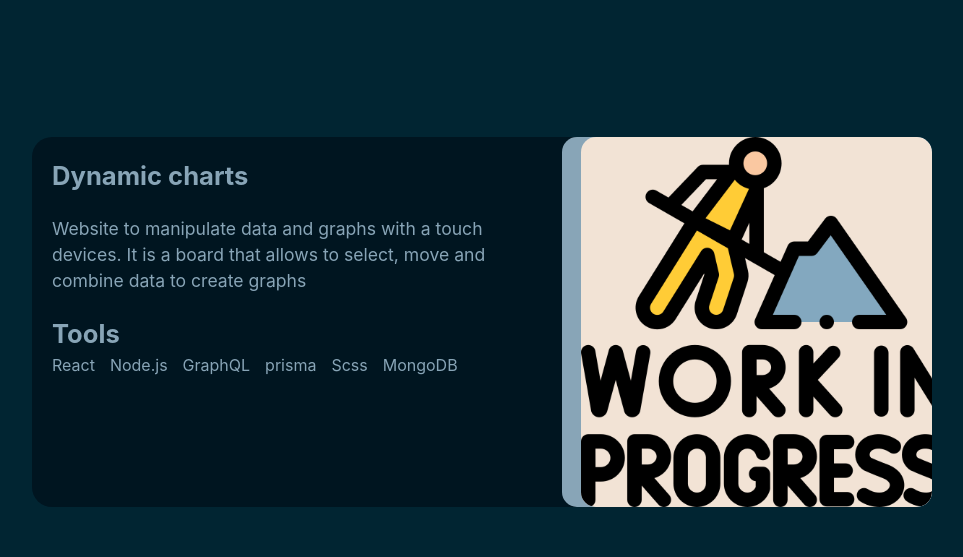
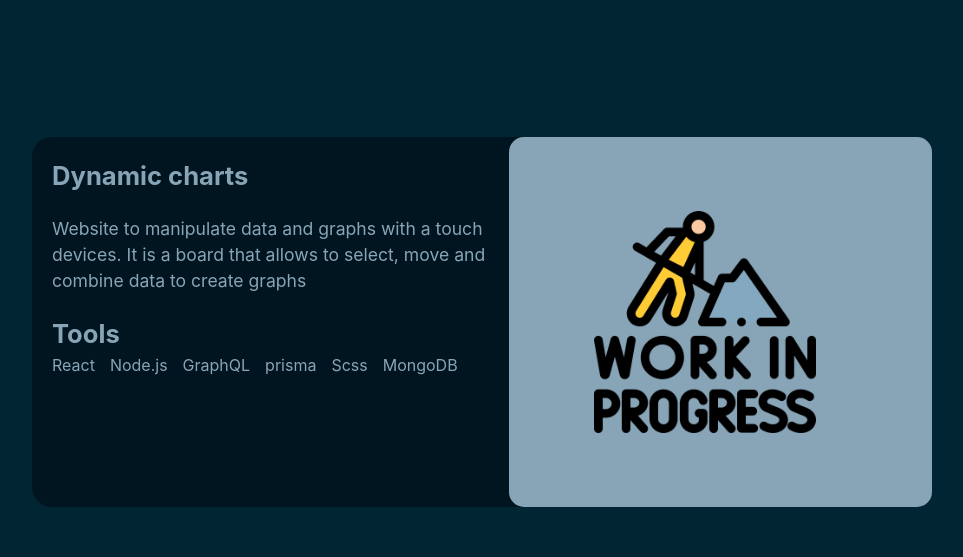
Before and after one commit to nefzina/Portfolio_DevFullStack, a React (Vite) app: page / in a window 1280 px wide. Shown: the part 1560-2117 px from the top of the page, without its empty margins (158-1121 px from the left). Built offline with nearby package versions, Linux system fonts and the light colour scheme.

Commit message:
improve images links and style

```diff
--- a/public/projectsData.js
+++ b/public/projectsData.js
@@ -15,7 +15,7 @@ export const projects = [
       "JUnit",
       "Docker",
     ],
-    image: "../src/assets/webook_desktop.png",
+    image: "/src/assets/webook_desktop.png",
   },
 
   {
@@ -29,6 +29,6 @@ export const projects = [
     title: "COMFHOOD",
     description: "An online clothing store, responsive, designed with a clean, user-friendly interface.",
     tools: ["React", "Node.js", "Express.js", "Scss", "MySQL"],
-    image: "../src/assets/comfhood_iPad_Air.png",
+    image: "/src/assets/comfhood_iPad_Air.png",
   },
 ];
--- a/src/components/Project.jsx
+++ b/src/components/Project.jsx
@@ -15,7 +15,7 @@ export default function Project({project}) {
 
       <div className="overview">
         {!project.image ? (
-          <img src={inProgress} alt="work in progress" />
+          <img src={inProgress} alt="work in progress" className="inProgress"/>
         ) : (
           <img src={project.image} alt={project.title} />
         )}
--- a/src/sass/project.scss
+++ b/src/sass/project.scss
@@ -7,7 +7,7 @@
   margin-top: 50px;
   background-color: v.$primary-blue-background;
   border-radius: 20px;
-  height: 260px;
+  height: 340px;
 
   .details {
     padding: 20px;
@@ -41,24 +41,43 @@
   }
 
   .overview {
-    width: 35%;
+    width: 40%;
     aspect-ratio: 1;
     position: absolute;
     top: 50%;
     right: 0;
     font-size: 1rem;
     border-radius: 15px;
-    overflow: hidden;
     background-color: v.$font;
     display: flex;
     justify-content: flex-end;
     align-items: flex-end;
 
     img {
-      background-color: v.$beige;
       width: 95%;
       border-radius: 15px;
-      height: auto;
+      height: 95%;
+      object-fit: cover;
+      object-position: 0 0;
+    }
+
+    .inProgress {
+      object-fit: contain;
+      border-radius: 0;
+      width: 90%;
+      height: 80%;
+      align-self: center;
+    }
+  }
+  @media screen and (min-width: 450px) {
+    height: 310px;
+  }
+
+  @media screen and (min-width: 660px) {
+    height: 280px;
+    .overview .inProgress {
+      width: 80%;
+      height: 60%;
     }
   }
 
@@ -67,24 +86,15 @@
     height: 370px;
 
     .details {
-      width: 57%;
+      width: 55%;
       ul {
         width: 100%;
       }
     }
     .overview {
-      width: auto;
+      width: 47%;
       top: 0;
       height: 100%;
-
-      border-radius: 15px;
-      overflow: hidden;
-      img {
-        background-color: v.$beige;
-        height: 100%;
-        object-fit: cover;
-        object-position: 0 0;
-      }
     }
   }
 }
```
